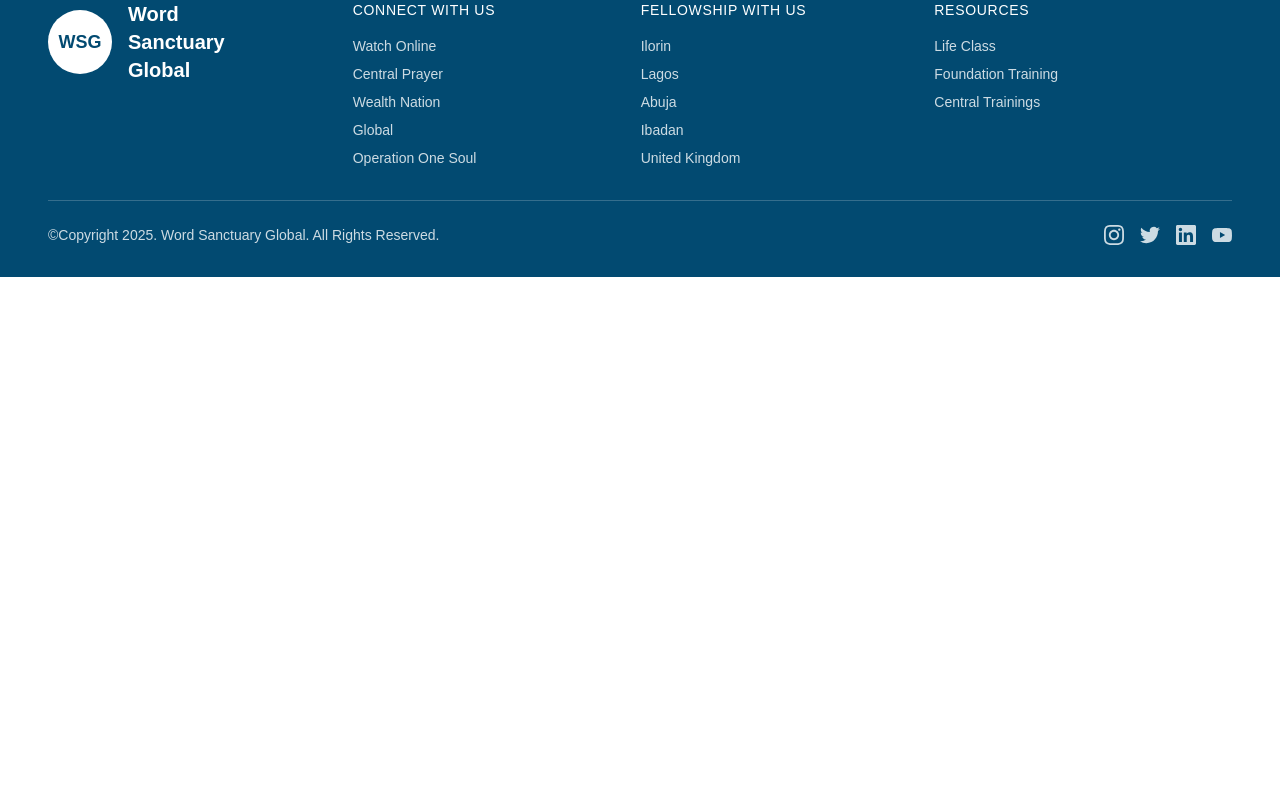
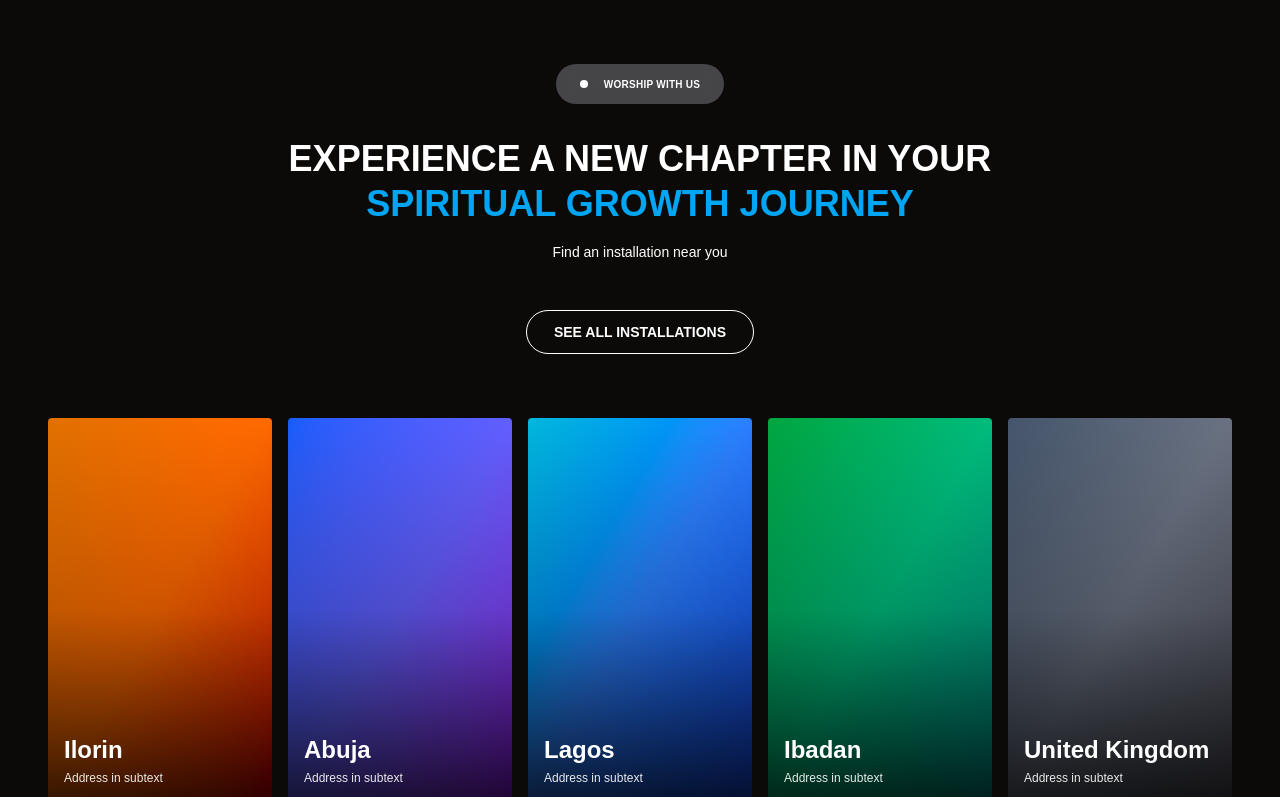
Before and after one commit to Word-Sanctuary/word-sanctuary-online-website, a Next.js app: page / in a window 1280 px wide. Shown: the part 1600-2397 px from the top of the page. Before the commit the page ends 1877 px from the top, so only its background shows below. Built offline with nearby package versions, Linux system fonts and the light colour scheme.

Commit message:
feat: Add Worship With Us section with installation cards and call-to-action

```diff
--- a/src/app/page.tsx
+++ b/src/app/page.tsx
@@ -141,6 +141,107 @@ export default function Home() {
         </div>
       </section>
 
+      {/* Worship With Us Section */}
+      <section className="w-full px-12 py-24 bg-stone-950 flex flex-col justify-start items-center gap-16 overflow-hidden">
+        <div className="max-w-[785px] flex flex-col justify-start items-center gap-12">
+          <div className="w-full flex flex-col justify-start items-center gap-8">
+            {/* Worship Badge */}
+            <div className="h-10 px-6 py-2.5 bg-zinc-400/40 rounded-full backdrop-blur-sm inline-flex justify-center items-center gap-4">
+              <div className="w-2 h-2 bg-white rounded-full" />
+              <div className="justify-center text-white text-[10px] font-bold tracking-wide">WORSHIP WITH US</div>
+            </div>
+
+            {/* Heading and Description */}
+            <div className="w-full flex flex-col justify-start items-center gap-4">
+              <div className="w-full text-center">
+                <span className="text-white text-4xl font-bold uppercase leading-tight block">
+                  Experience a new chapter in your
+                </span>
+                <span className="text-sky-500 text-4xl font-bold uppercase leading-tight block">
+                  spiritual growth journey
+                </span>
+              </div>
+              <div className="w-full text-center text-white text-sm font-medium">
+                Find an installation near you
+              </div>
+            </div>
+          </div>
+
+          {/* CTA Button */}
+          <button className="h-11 px-7 py-2.5 rounded-full outline outline-1 outline-offset-[-1px] outline-white inline-flex justify-center items-center gap-2.5 hover:bg-white/10 transition-colors">
+            <div className="justify-center text-white text-sm font-bold">SEE ALL INSTALLATIONS</div>
+          </button>
+        </div>
+
+        {/* Installation Cards */}
+        <div className="w-full max-w-[1340px] flex justify-start items-center gap-4">
+          {/* Ilorin */}
+          <div className="flex-1 h-96 relative rounded overflow-hidden group cursor-pointer">
+            {/* Background with warm earth tones */}
+            <div className="w-full h-full absolute bg-gradient-to-br from-amber-600 via-orange-500 to-red-600" />
+            <div className="absolute inset-0 bg-gradient-to-t from-black/80 via-black/20 to-transparent" />
+
+            {/* Location Info */}
+            <div className="absolute bottom-4 left-4 flex flex-col">
+              <div className="text-white text-2xl font-bold mb-1">Ilorin</div>
+              <div className="text-white text-xs font-medium opacity-90">Address in subtext</div>
+            </div>
+          </div>
+
+          {/* Abuja */}
+          <div className="flex-1 h-96 relative rounded overflow-hidden group cursor-pointer">
+            {/* Background with modern blue tones */}
+            <div className="w-full h-full absolute bg-gradient-to-br from-blue-600 via-indigo-500 to-purple-600" />
+            <div className="absolute inset-0 bg-gradient-to-t from-black/80 via-black/20 to-transparent" />
+
+            {/* Location Info */}
+            <div className="absolute bottom-4 left-4 flex flex-col">
+              <div className="text-white text-2xl font-bold mb-1">Abuja</div>
+              <div className="text-white text-xs font-medium opacity-90">Address in subtext</div>
+            </div>
+          </div>
+
+          {/* Lagos */}
+          <div className="flex-1 h-96 relative rounded overflow-hidden group cursor-pointer">
+            {/* Background with coastal cyan tones */}
+            <div className="w-full h-full absolute bg-gradient-to-br from-cyan-500 via-blue-500 to-blue-700" />
+            <div className="absolute inset-0 bg-gradient-to-t from-black/80 via-black/20 to-transparent" />
+
+            {/* Location Info */}
+            <div className="absolute bottom-4 left-4 flex flex-col">
+              <div className="text-white text-2xl font-bold mb-1">Lagos</div>
+              <div className="text-white text-xs font-medium opacity-90">Address in subtext</div>
+            </div>
+          </div>
+
+          {/* Ibadan */}
+          <div className="flex-1 h-96 relative rounded overflow-hidden group cursor-pointer">
+            {/* Background with green nature tones */}
+            <div className="w-full h-full absolute bg-gradient-to-br from-green-600 via-emerald-500 to-teal-600" />
+            <div className="absolute inset-0 bg-gradient-to-t from-black/80 via-black/20 to-transparent" />
+
+            {/* Location Info */}
+            <div className="absolute bottom-4 left-4 flex flex-col">
+              <div className="text-white text-2xl font-bold mb-1">Ibadan</div>
+              <div className="text-white text-xs font-medium opacity-90">Address in subtext</div>
+            </div>
+          </div>
+
+          {/* United Kingdom */}
+          <div className="flex-1 h-96 relative rounded overflow-hidden group cursor-pointer">
+            {/* Background with elegant gray tones */}
+            <div className="w-full h-full absolute bg-gradient-to-br from-slate-600 via-gray-500 to-zinc-600" />
+            <div className="absolute inset-0 bg-gradient-to-t from-black/80 via-black/20 to-transparent" />
+
+            {/* Location Info */}
+            <div className="absolute bottom-4 left-4 flex flex-col">
+              <div className="text-white text-2xl font-bold mb-1">United Kingdom</div>
+              <div className="text-white text-xs font-medium opacity-90">Address in subtext</div>
+            </div>
+          </div>
+        </div>
+      </section>
+
     </div>
   );
 }
```
